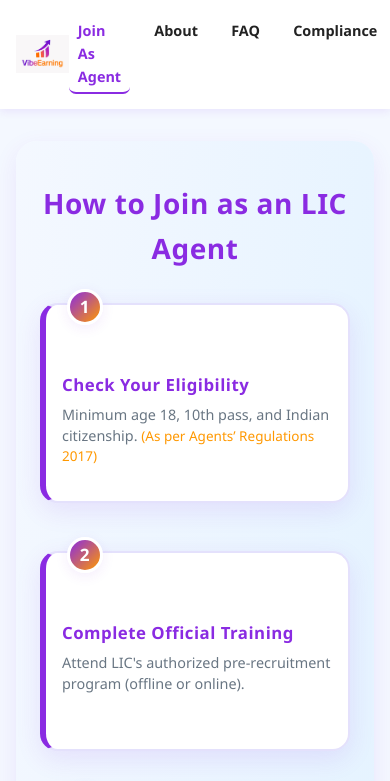
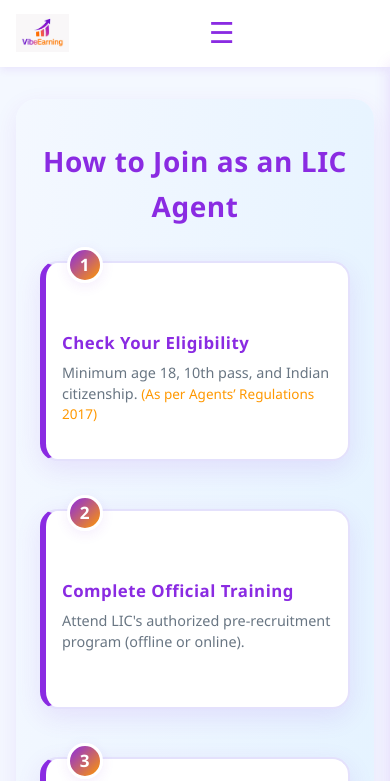
Before and after one commit to Dev024-wq/VibeEarner, a plain HTML site: page join.html in a window 390 px wide. Shown: the top 781 px of the page. Drawn offline with Linux system fonts and the light colour scheme; no server answers.

Commit message:
Update_join

```diff
--- a/join.html
+++ b/join.html
@@ -80,6 +80,7 @@
         font-weight: 600;
         padding: 0;
         margin: 0;
+        transition: transform 0.3s ease;
       }
       nav.navbar ul.nav-links li a {
         color: var(--text-dark);
@@ -102,6 +103,17 @@
         font-weight: 700;
         border-bottom: 2px solid var(--primary-color);
       }
+
+      /* Hamburger menu button for mobile */
+      #menuToggle {
+        background: none;
+        border: none;
+        font-size: 1.8rem;
+        cursor: pointer;
+        display: none;
+        color: var(--primary-color);
+      }
+
       /* Section */
       .fade-section {
         opacity: 0;
@@ -115,11 +127,7 @@
         }
       }
       .join-section {
-        background: linear-gradient(
-          96deg,
-          var(--background-light),
-          #e5f3ff 90%
-        );
+        background: linear-gradient(96deg, var(--background-light), #e5f3ff 90%);
         border-radius: 1.3rem;
         max-width: 900px;
         margin: 3.7rem auto 2rem auto;
@@ -179,11 +187,7 @@
         position: absolute;
         top: -16px;
         left: 1.2em;
-        background: linear-gradient(
-          135deg,
-          var(--primary-color),
-          var(--secondary-color)
-        );
+        background: linear-gradient(135deg, var(--primary-color), var(--secondary-color));
         color: #fff;
         font-weight: 700;
         font-size: 1.07rem;
@@ -555,20 +559,53 @@
         .btn-outline {
           margin-top: 0.3rem;
         }
+        /* Hide default nav links on small, show hamburger */
+        nav.navbar ul.nav-links {
+          flex-direction: column;
+          background-color: var(--background-white);
+          position: fixed;
+          top: 60px;
+          right: 0;
+          width: 180px;
+          padding: 1rem;
+          box-shadow: 0 4px 15px var(--shadow-strong);
+          transform: translateX(100%);
+          height: calc(100% - 60px);
+          overflow-y: auto;
+          z-index: 10001;
+          transition: transform 0.3s ease;
+        }
+        nav.navbar ul.nav-links.open {
+          transform: translateX(0);
+        }
+        nav.navbar ul.nav-links li a {
+          border-bottom: 1px solid #eee;
+          font-size: 0.875rem;
+          padding: 0.5em 0;
+        }
+        #menuToggle {
+          display: block;
+        }
       }
     </style>
   </head>
   <body>
     <header class="header flex-between" role="banner">
-      <a
-        href="index.html"
-        class="logo flex-center"
-        aria-label="VibeEarning Home"
-      >
+      <a href="index.html" class="logo flex-center" aria-label="VibeEarning Home">
         <img src="assets/img/logo.png" alt="VibeEarning Logo" height="45" />
       </a>
+      <!-- Hamburger toggle button for mobile -->
+      <button
+        id="menuToggle"
+        aria-label="Toggle menu"
+        aria-expanded="false"
+        aria-controls="primary-menu"
+        type="button"
+      >
+        ☰
+      </button>
       <nav class="navbar" role="navigation" aria-label="Primary navigation">
-        <ul class="nav-links" role="menubar">
+        <ul id="primary-menu" class="nav-links" role="menubar">
           <li role="none">
             <a href="join.html" role="menuitem" tabindex="0" aria-current="page"
               >Join As Agent</a
@@ -604,28 +641,22 @@
             <div class="step-badge" aria-hidden="true">2</div>
             <h3 class="step-title">Complete Official Training</h3>
             <p class="step-desc">
-              Attend LIC's authorized pre-recruitment program (offline or
-              online).
+              Attend LIC's authorized pre-recruitment program (offline or online).
             </p>
           </article>
           <article class="step-card" tabindex="0">
             <div class="step-badge" aria-hidden="true">3</div>
             <h3 class="step-title">Pass IRDAI Exam</h3>
-            <p class="step-desc">
-              Clear the IC-38 examination to get licensing.
-            </p>
+            <p class="step-desc">Clear the IC-38 examination to get licensing.</p>
           </article>
           <article class="step-card" tabindex="0">
             <div class="step-badge" aria-hidden="true">4</div>
             <h3 class="step-title">Branch Interview & Onboarding</h3>
-            <p class="step-desc">
-              Attend LIC branch interview and start your journey.
-            </p>
+            <p class="step-desc">Attend LIC branch interview and start your journey.</p>
           </article>
         </div>
         <p class="join-note">
-          Want more info? See <a href="faq.html">FAQ</a> or
-          <a href="about.html">About</a>.
+          Want more info? See <a href="faq.html">FAQ</a> or <a href="about.html">About</a>.
         </p>
       </section>
       <section
@@ -718,9 +749,7 @@
               margin-top: 0.8rem;
             "
           >
-            <button class="btn btn-primary" type="submit">
-              Submit Application
-            </button>
+            <button class="btn btn-primary" type="submit">Submit Application</button>
             <button class="btn btn-outline" type="button" id="clearBtn">
               Clear Details
             </button>
@@ -751,6 +780,15 @@
         document
           .getElementById("clearBtn")
           .addEventListener("click", () => form.reset());
+
+        // Hamburger menu toggle
+        const menuToggle = document.getElementById("menuToggle");
+        const navLinks = document.getElementById("primary-menu");
+        menuToggle.addEventListener("click", () => {
+          const expanded = menuToggle.getAttribute("aria-expanded") === "true";
+          menuToggle.setAttribute("aria-expanded", String(!expanded));
+          navLinks.classList.toggle("open");
+        });
       });
 
       // Scroll to top button logic
@@ -793,8 +831,6 @@
         fetch("real_visit.php")
           .then((resp) => resp.text())
           .then((count) => {
-            // Assuming somewhere in your actual page you display this count
-            // No element in this snippet: so safely ignore or update if present
             const statNum = document.querySelector(".stat-number");
             if (statNum) statNum.textContent = count;
           })
```
